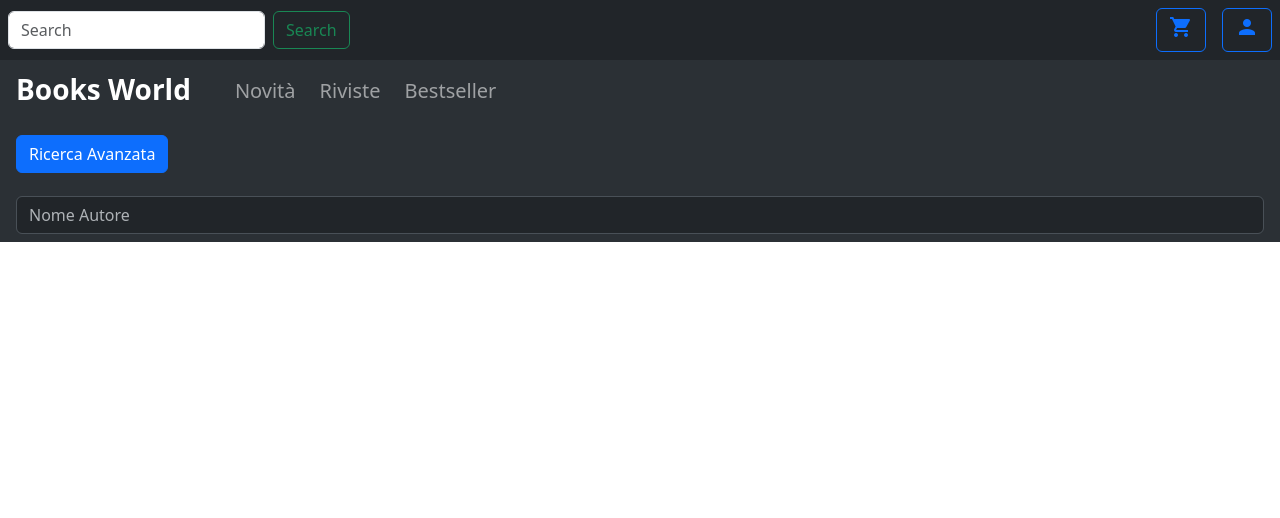
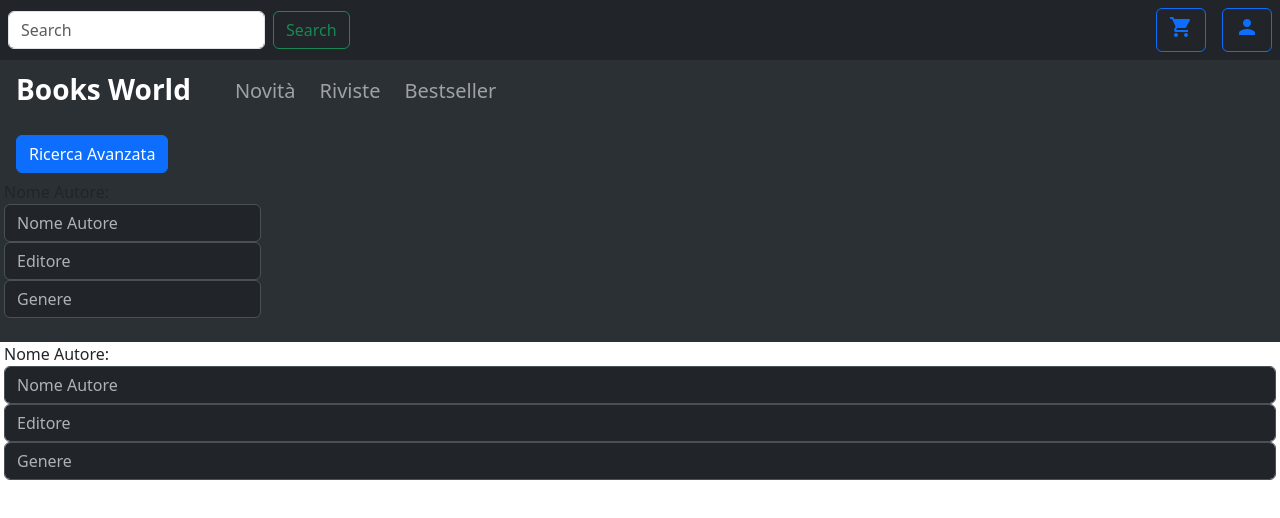
Before and after one commit to pierluigiTrocini/booksWorldWebApp2023, an Angular app in the folder books-world-ng/: page /visualizzaRicercaAvanzata in a window 1280 px wide. Both pictures are taken after a click on the checkbox "Ricerca Avanzata". Shown: the top 518 px of the page. Built offline with nearby package versions, Linux system fonts and the light colour scheme.

Commit message:
Ricerca avanzata migliorata

```diff
--- a/books-world-ng/src/app/menu-bar/menu-bar.component.html
+++ b/books-world-ng/src/app/menu-bar/menu-bar.component.html
@@ -36,10 +36,13 @@
 <nav class="navbar bg-body-tertiary align-left" data-bs-theme="dark">
   <div class="container-fluid">
     <div class="navbar-brand mx-1 form-check form-check-reverse form-switch">
-      <input type="checkbox" class="btn-check" id="ricercaAvanzataButton">
-      <label class="btn btn-outline-primary" for="ricercaAvanzataButton" routerLink="visualizzaRicercaAvanzata">
+      <input type="checkbox" class="btn-check" id="ricercaAvanzataButton" (change)="changeStatus($event)">
+      <label class="btn btn-outline-primary" for="ricercaAvanzataButton">
         Ricerca Avanzata
       </label>
     </div>
   </div>
+  <div *ngIf="ricercaAvanzataChecked">
+    <app-visualizza-ricerca-avanzata></app-visualizza-ricerca-avanzata>
+  </div>
 </nav>
--- a/books-world-ng/src/app/menu-bar/menu-bar.component.ts
+++ b/books-world-ng/src/app/menu-bar/menu-bar.component.ts
@@ -9,6 +9,10 @@ export class MenuBarComponent implements OnInit {
 
   @Input()ricercaAvanzataChecked: boolean = false;
 
+  changeStatus($event: any) {
+    this.ricercaAvanzataChecked = !this.ricercaAvanzataChecked;
+  }
+
   ngOnInit(): void {
   }
 
--- a/books-world-ng/src/app/visualizza-ricerca-avanzata/visualizza-ricerca-avanzata.component.html
+++ b/books-world-ng/src/app/visualizza-ricerca-avanzata/visualizza-ricerca-avanzata.component.html
@@ -1,5 +1,8 @@
-<nav class="navbar navbar-expand-lg bg-body-tertiary" data-bs-theme="dark">
-  <div class="container-fluid mx-1">
-    <input type="email" class="form-control" id="exampleFormControlInput1" placeholder="Nome Autore">
+<form data-bs-theme="dark">
+  <div class="mb-3 mx-1">
+    <label for="nomeAutore">Nome Autore:</label>
+    <input type="text" class="form-control" id="nomeAutore" placeholder="Nome Autore">
+    <input type="text" class="form-control" id="editore" placeholder="Editore">
+    <input type="text" class="form-control" id="genere" placeholder="Genere">
   </div>
-</nav>
+</form>
```
